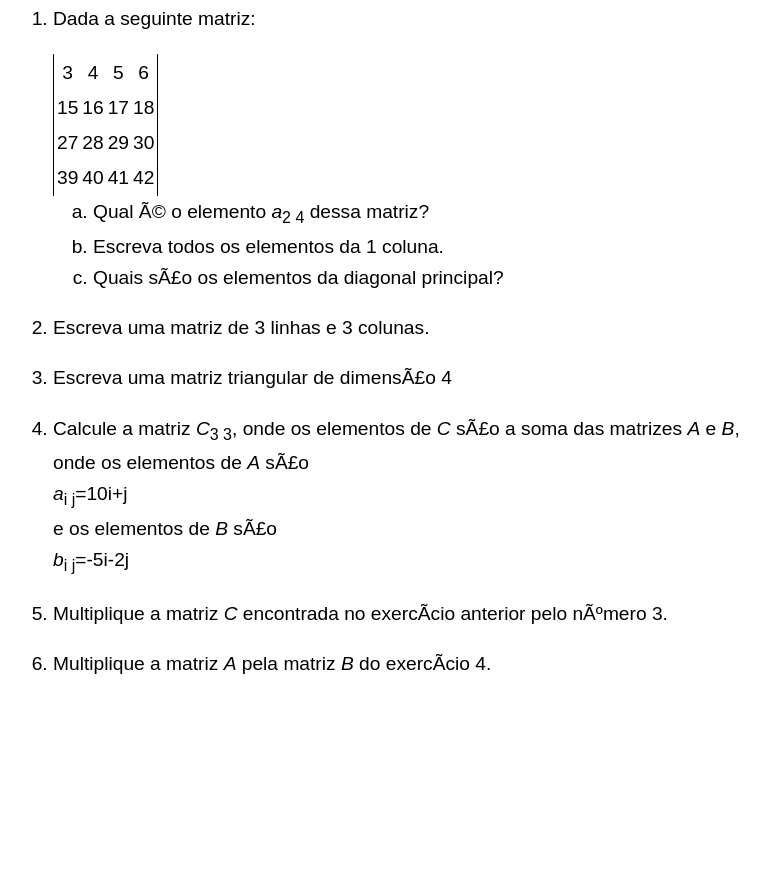
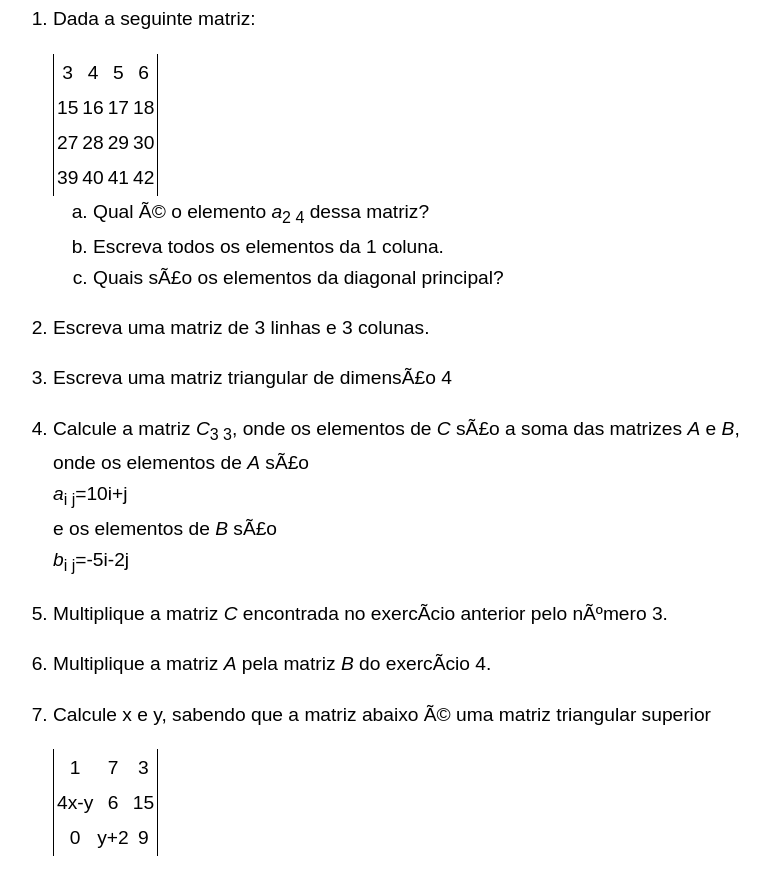
Before and after one commit to fabiovgobbo/Webquest, a plain HTML site: page Matrizes/Tarefa.html in a window 1280 px wide. Shown: the part 544-1419 px from the top of the page, without its empty margins (243-1013 px from the left). Before the commit the page ends 1243 px from the top, so only its background shows below. Drawn offline with Linux system fonts and the light colour scheme.

Commit message:
Adiciona ultimo exercício 	modified:   Tarefa.html 	modified:   Tarefa.md

```diff
--- a/Matrizes/Tarefa.html
+++ b/Matrizes/Tarefa.html
@@ -115,6 +115,42 @@ e os elementos de <em>B</em> são
 </div></li>
 <li><p>Multiplique a matriz <em>C</em> encontrada no exercício anterior pelo número 3.</p></li>
 <li><p>Multiplique a matriz <em>A</em> pela matriz <em>B</em> do exercício 4.</p></li>
+<li><p>Calcule x e y, sabendo que a matriz abaixo é uma matriz triangular superior</p>
+<table style="border-left:1px solid black; border-right:1px solid black; text-align:center;">
+<tr>
+<td>
+1
+</td>
+<td>
+7
+</td>
+<td>
+3
+</td>
+</tr>
+<tr>
+<td>
+4x-y
+</td>
+<td>
+6
+</td>
+<td>
+15
+</td>
+</tr>
+<tr>
+<td>
+0
+</td>
+<td>
+y+2
+</td>
+<td>
+9
+</td>
+</tr>
+</table></li>
 </ol>
     </body>
 </html>
```
Also changed, not shown: 1 other file.
